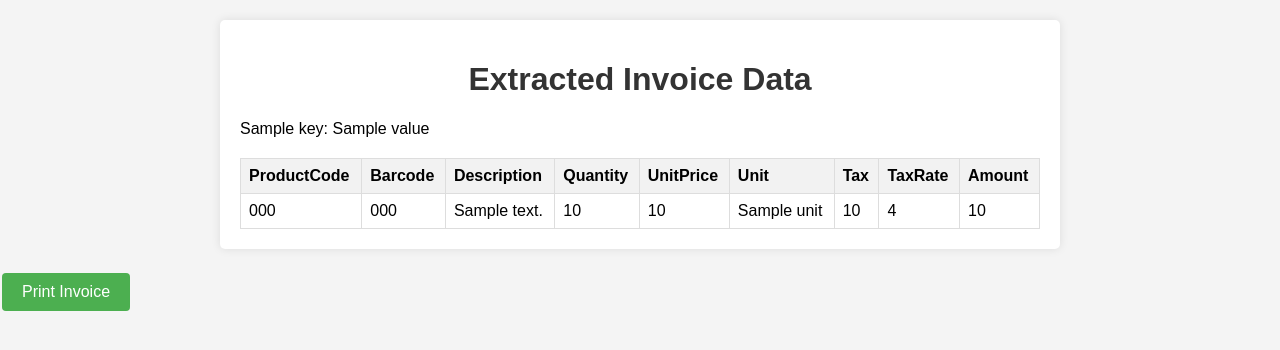
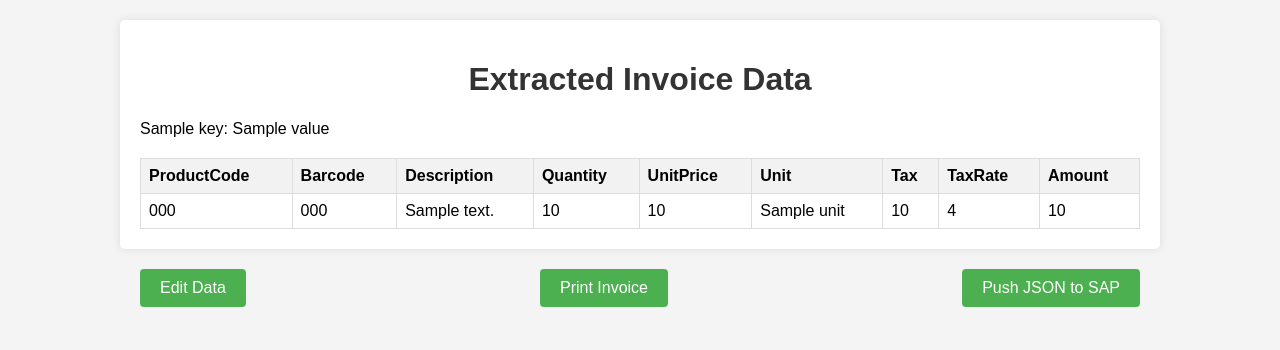
Before and after one commit to muthuramki/abcd, a Django app: template inte/templates/invoice_data.html in a window 1280 px wide. Shown: the top 350 px of the page. Run offline with Django 5.2, Linux system fonts and the light colour scheme; the template is opened without the code that fills it: most values are stand-ins (such as "Sample title", 1, 10 or a date in 2020).

Commit message:
set button edit, save etc

```diff
--- a/inte/static/invoice_data.css
+++ b/inte/static/invoice_data.css
@@ -6,12 +6,21 @@ body {
 }
 
 .container {
-    max-width: 800px;
+    max-width: 1000px;
     margin: 20px auto;
     padding: 20px;
     background-color: #fff;
     border-radius: 5px;
     box-shadow: 0 0 10px rgba(0, 0, 0, 0.1);
+}
+
+.button-container {
+    display: flex;
+    justify-content: space-between;
+    margin-top: 20px;
+    max-width: 1000px; /* Set the same max-width as the .container */
+    margin-left: auto;
+    margin-right: auto;
 }
 
 h1 {
@@ -48,7 +57,7 @@ p {
     margin-bottom: 10px;
 }
 
-.print-button {
+.edit-button, .print-button, .save-button, .sap-button {
     padding: 10px 20px;
     background-color: #4CAF50; /* Green */
     border: none;
@@ -57,13 +66,12 @@ p {
     text-decoration: none;
     display: inline-block;
     font-size: 16px;
-    margin: 4px 2px;
     cursor: pointer;
     border-radius: 4px;
     transition: background-color 0.3s ease; /* Transition on background color change */
 }
 
-.print-button:hover {
+.edit-button:hover, .print-button:hover, .save-button:hover, .sap-button:hover {
     background-color: #45a049; /* Darker green on hover */
 }
 
@@ -80,13 +88,12 @@ p {
     }
 }
 
-.print-button:active {
+.edit-button:active, .print-button:active, .save-button:active, .sap-button:active {
     animation: buttonClick 0.3s ease; /* Apply animation on button click */
 }
 
-
 @media print {
-     @page {
+    @page {
         size: A4; /* Adjust as needed */
         margin: 0;
     }
--- a/inte/templates/invoice_data.html
+++ b/inte/templates/invoice_data.html
@@ -15,13 +15,13 @@
             <!-- Display non-item fields -->
             {% for key, value in item.items %}
                 {% if key != 'Items' %}
-                    <p>{{ key }}: {{ value }}</p>
+                    <p>{{ key }}: <span id="{{ key }}">{{ value }}</span> <input type="text" id="edit_{{ key }}" style="display: none;"></p>
                 {% endif %}
             {% endfor %}
 
             <!-- Display item fields -->
             {% if item.Items %}
-                <table>
+                <table id="editableTable">
                     <thead>
                         <tr>
                             <th>ProductCode</th>
@@ -57,23 +57,97 @@
         {% endfor %}
     </div>
 
-    <!-- Print Button -->
-    <div class="print">
+    <!-- Buttons -->
+    <div class="button-container">
+        <!-- Edit Button -->
+        <button class="edit-button" onclick="toggleEdit()">Edit Data</button>
+
+        <!-- Save Button -->
+        <button class="save-button" onclick="saveData()" style="display: none;">Save</button>
+
+        <!-- Print Button -->
         <button class="print-button" onclick="printInvoice()">Print Invoice</button>
+
+        <!-- push Button -->
+        <button class="sap-button" onclick="pushToSAP()">Push JSON to SAP</button>
     </div>
-
-
 
     <script>
         function printInvoice() {
             window.print();
+        };
+
+        // Function to toggle between display and edit mode
+        function toggleEdit() {
+            var spans = document.querySelectorAll('span');
+            var inputs = document.querySelectorAll('input[type="text"]');
+            var cells = document.querySelectorAll('#editableTable td');
+
+            for (var i = 0; i < spans.length; i++) {
+                spans[i].style.display = 'none';
+                inputs[i].style.display = 'inline';
+                inputs[i].value = spans[i].innerText;
+            }
+
+            for (var i = 0; i < cells.length; i++) {
+                cells[i].setAttribute('contenteditable', true);
+            }
+
+            // Show the Save button
+            document.querySelector('.save-button').style.display = 'block';
+
+            // Show the hidden fields
+            var hiddenFields = document.querySelectorAll('.hidden-field');
+            for (var i = 0; i < hiddenFields.length; i++) {
+                hiddenFields[i].style.display = 'block';
+            }
         }
 
-        // Redirect to extracted data page after printing
-        window.addEventListener("afterprint", function(event) {
-            window.history.back(); // Go back to the previous page
-        });
+        // Function to save the edited data
+        function saveData() {
+            var spans = document.querySelectorAll('span');
+            var inputs = document.querySelectorAll('input[type="text"]');
+            var cells = document.querySelectorAll('#editableTable td');
 
+            // Check if any fields have been edited
+            var edited = false;
+            for (var i = 0; i < inputs.length; i++) {
+                if (inputs[i].value !== spans[i].innerText) {
+                    edited = true;
+                    break;
+                }
+            }
+
+            if (edited) {
+                // If any fields have been edited, save the edited data
+                for (var i = 0; i < inputs.length; i++) {
+                    var span = inputs[i].previousElementSibling;
+                    span.innerText = inputs[i].value;
+                    inputs[i].style.display = 'none';
+                    span.style.display = 'inline';
+                }
+
+                for (var i = 0; i < cells.length; i++) {
+                    cells[i].setAttribute('contenteditable', false);
+                }
+
+                // Hide the Save button after saving
+                document.querySelector('.save-button').style.display = 'none';
+
+                // Optionally, perform additional actions after saving edited data
+            } else {
+                // If no fields have been edited, simply save the extracted data
+                // Perform the save operation here (e.g., send data to server)
+                alert("Extracted data saved.");
+            }
+        }
+
+        // Function to handle pushing JSON data to SAP
+        function pushToSAP() {
+            // Perform the operation to push JSON to SAP here
+            // For demonstration purposes, let's assume the operation is successful
+            alert("Your JSON file has been successfully pushed into SAP.");
+        }
     </script>
 </body>
 </html>
```
Also changed, not shown: inte/views.py (+47 -11 lines), ocr/settings.py (+17 -7 lines).
